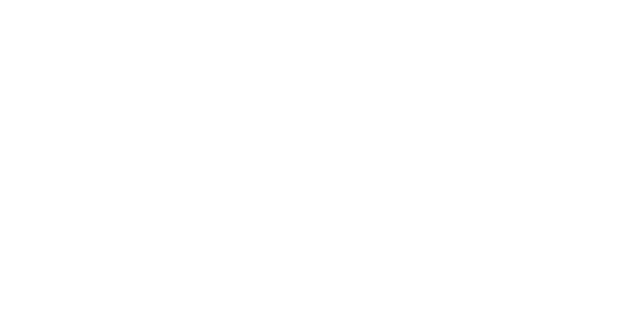
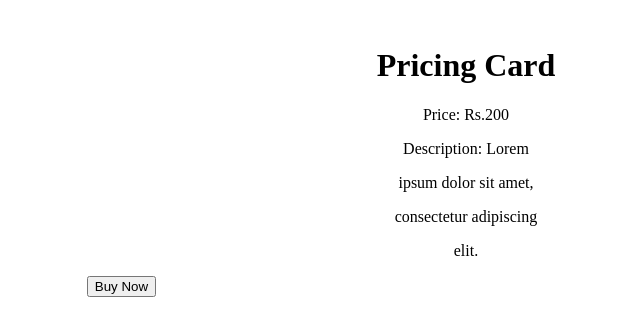
Before and after one commit to acciojob/pricing-card-Manisha2505, a website: page main.html in a window 1280 px wide. Shown: the whole page, without its empty margins (174-814 px from the left). Drawn offline with Linux system fonts and the light colour scheme.

Commit message:
created a submission

```diff
--- a/main.html
+++ b/main.html
@@ -7,6 +7,21 @@
 </head>
 
 <body>
+	<div class="card">
+		<div class="contentdiv">
+			<img src="" >
+			<h1 class="descriiption">Pricing Card</h1>
+			<p class="descriiption">Price: Rs.200</p>
+			<p class="descriiption">Description: Lorem</p>
+			<p class="descriiption">ipsum dolor sit amet,</p>
+			<p class="descriiption">consectetur adipiscing</p>
+			<p class="descriiption">elit.</p>
+		</div>
+		<div class="contentdiv">
+			<button type="submit" id="btn">Buy Now</button>
+		</div>
+	</div>
+
 	<!-- the entire body must be written by student -->
     <script type="text/javascript" src="./script.js">
 </script>
--- a/styles.css
+++ b/styles.css
@@ -1 +1,11 @@
 /*  your css code here. If applicable */
+.contentdiv {
+	margin: auto;
+	width: 60%;
+}
+.descriiption{
+	text-align: center;
+}
+#btn {
+	align-content: center:
+}
```
